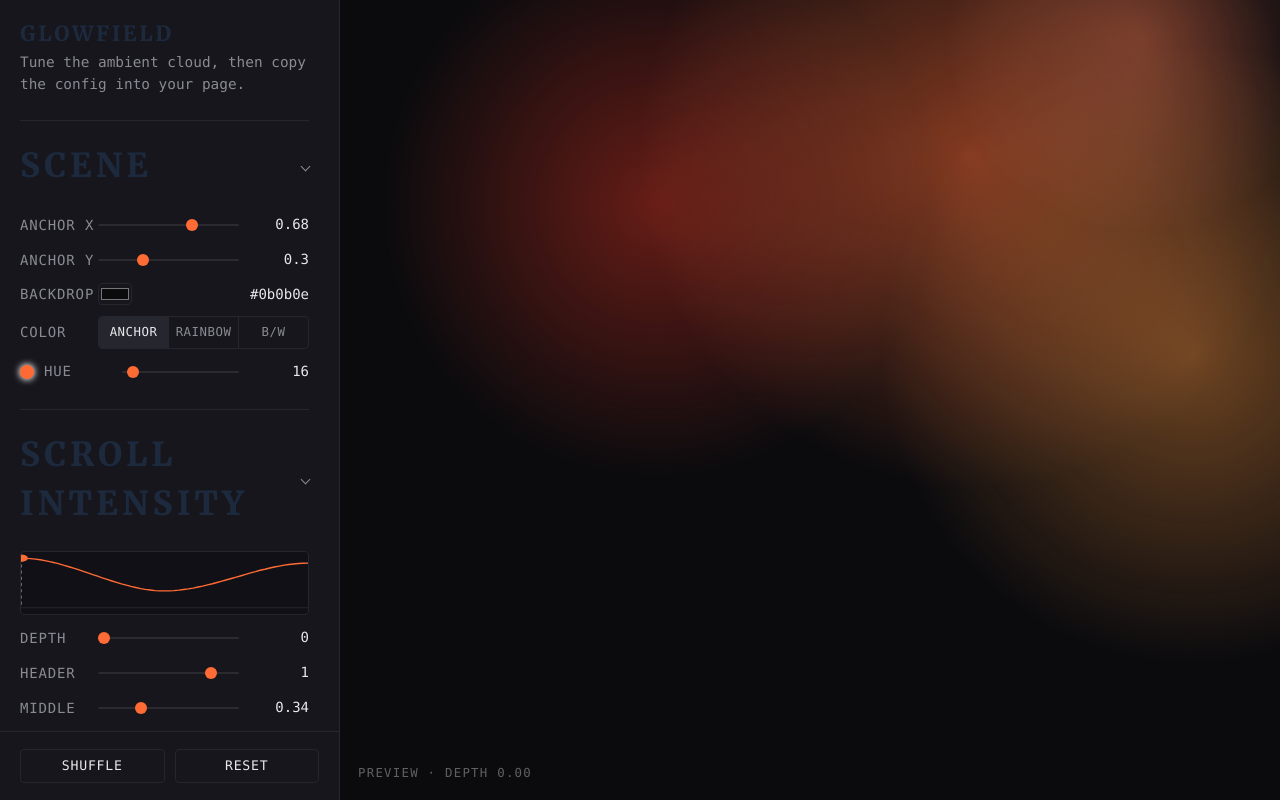
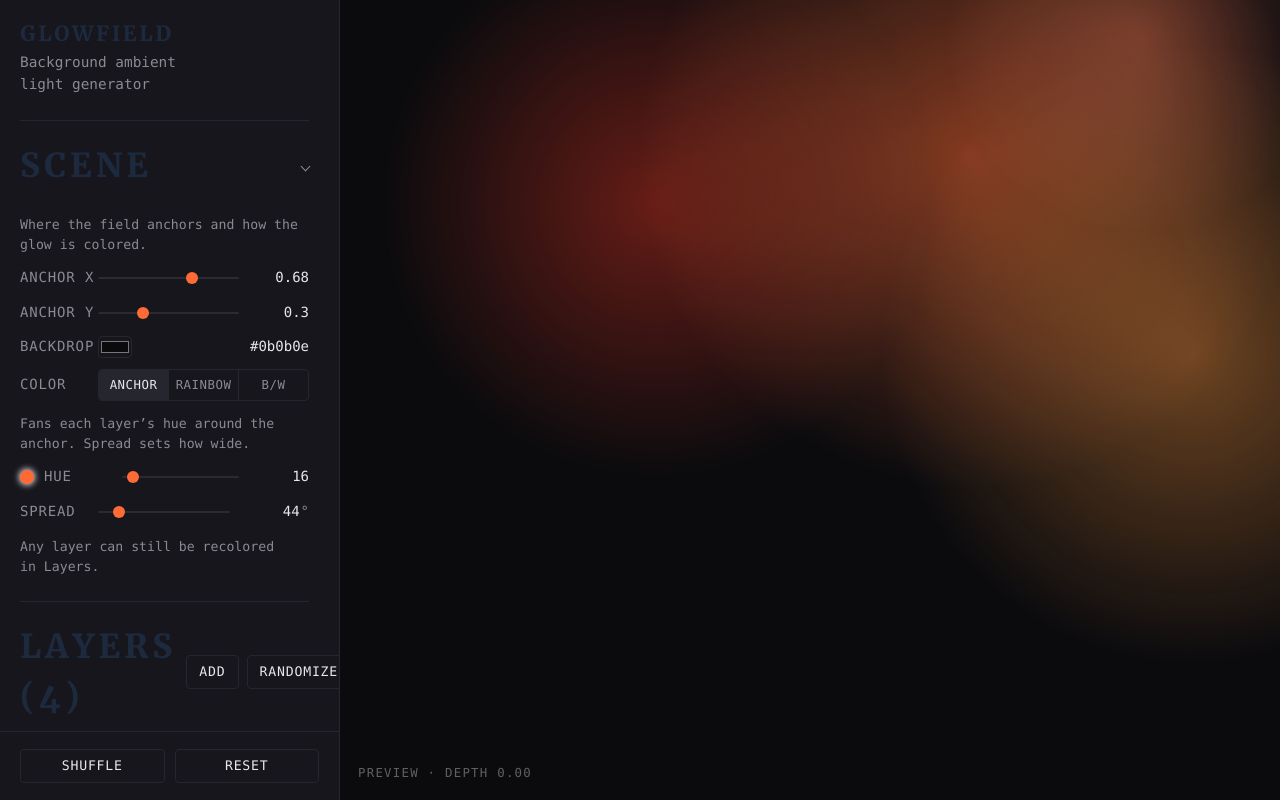
Before and after one commit to tjheffner/heffdotdev, a SvelteKit app: page /playground/glowfield in a window 1280 px wide. Both pictures are taken after a click on the heading "SCROLL INTENSITY". Built offline with nearby package versions, Linux system fonts and the light colour scheme.

Commit message:
glowfield updates + bugfix

```diff
--- a/src/lib/components/Currently.svelte
+++ b/src/lib/components/Currently.svelte
@@ -56,7 +56,7 @@
       {:then tracks}
         {#each tracks as track}
           <div class="tracklist">
-            <img src={track.image.find(i => i.size === 'large')['#text']} alt={track.album['#text']}>
+            <img src={track.image.find(i => i.size === 'large')?.['#text']} alt={track.album['#text']}>
             <div>
               <strong>{track.name}</strong>
               <p>{track.artist['#text']}</p>
--- a/src/routes/(nowrapper)/playground/glowfield/+page.svelte
+++ b/src/routes/(nowrapper)/playground/glowfield/+page.svelte
@@ -27,7 +27,9 @@
     depth: 0,
     bg: '#0b0b0e',
     colorMode: 'anchor' as ColorMode,
-    anchorHue: 16
+    anchorHue: 16,
+    anchorSpread: 44,
+    rainbowSat: 90
   };
 
   // --- state ------------------------------------------------------------
@@ -42,16 +44,28 @@
 
   let colorMode: ColorMode = INITIAL.colorMode;
   let anchorHue = INITIAL.anchorHue;
+  let anchorSpread = INITIAL.anchorSpread;
+  let rainbowSat = INITIAL.rainbowSat;
   let _prevHue = anchorHue;
+  let _prevSpread = anchorSpread;
+  let _prevRainbowSat = rainbowSat;
+
+  // Per-mode sub-hint shown under the colour buttons.
+  $: paletteHint =
+    colorMode === 'anchor'
+      ? 'Fans each layer’s hue around the anchor. Spread sets how wide.'
+      : colorMode === 'rainbow'
+        ? 'Gives each layer a random hue. Sat sets how vivid.'
+        : 'A grayscale ramp from dark to light across the layers.';
 
   // --- color generation ---------------------------------------------------
 
   function generateColor(index: number, total: number): { h: number; s: number; l: number } {
     switch (colorMode) {
       case 'anchor': {
-        // Deterministic fan around the anchor hue — smooth when the slider moves.
-        const spread = 44;
-        const offset = total > 1 ? (index / (total - 1) - 0.5) * spread : 0;
+        // Deterministic fan around the anchor hue — smooth when the sliders move.
+        const offset =
+          total > 1 ? (index / (total - 1) - 0.5) * anchorSpread : 0;
         return {
           h: Math.round((anchorHue + offset + 360) % 360),
           s: Math.round(94 + (index % 3) * 2),
@@ -61,7 +75,7 @@
       case 'rainbow':
         return {
           h: Math.round(rnd(0, 360)),
-          s: Math.round(rnd(82, 100)),
+          s: rainbowSat,
           l: Math.round(rnd(54, 68))
         };
       case 'mono':
@@ -87,10 +101,20 @@
     recolorLayers();
   }
 
-  // In anchor mode, smoothly recolor as the hue slider moves.
-  $: if (colorMode === 'anchor' && anchorHue !== _prevHue) {
+  // In anchor mode, smoothly recolor as the hue / spread sliders move.
+  $: if (
+    colorMode === 'anchor' &&
+    (anchorHue !== _prevHue || anchorSpread !== _prevSpread)
+  ) {
     _prevHue = anchorHue;
+    _prevSpread = anchorSpread;
     recolorLayers();
+  }
+
+  // In rainbow mode, the Sat slider retints every layer without re-rolling hues.
+  $: if (colorMode === 'rainbow' && rainbowSat !== _prevRainbowSat) {
+    _prevRainbowSat = rainbowSat;
+    layers = layers.map((l) => ({ ...l, s: rainbowSat }));
   }
 
   // --- helpers ----------------------------------------------------------
@@ -136,11 +160,8 @@
   }
 
   function randomizeAll() {
-    const count = layers.length || 4;
-    layers = Array.from({ length: count }, (_, i) => ({
-      ...randomLayer(i, count),
-      open: layers[i]?.open ?? false
-    }));
+    const count = Math.floor(rnd(3, 9)); // 3–8 blobs, like shuffle
+    layers = Array.from({ length: count }, (_, i) => randomLayer(i, count));
   }
 
   // Shuffle re-rolls the color mode/hue, anchor, layer count, and every layer;
@@ -149,7 +170,12 @@
     const modes: ColorMode[] = ['anchor', 'rainbow', 'mono'];
     colorMode = modes[Math.floor(Math.random() * modes.length)];
     anchorHue = Math.round(rnd(0, 360));
-    _prevHue = anchorHue; // keep the hue-watch reactive from double-recoloring
+    anchorSpread = Math.round(rnd(20, 160));
+    rainbowSat = Math.round(rnd(70, 100));
+    // keep the recolor watches from double-firing after this manual reroll
+    _prevHue = anchorHue;
+    _prevSpread = anchorSpread;
+    _prevRainbowSat = rainbowSat;
     anchor = { x: round(rnd(0.2, 0.8), 2), y: round(rnd(0.15, 0.6), 2) };
     const count = Math.floor(rnd(3, 9)); // 3–8 layers
     layers = Array.from({ length: count }, (_, i) => randomLayer(i, count));
@@ -162,7 +188,11 @@
     bg = INITIAL.bg;
     colorMode = INITIAL.colorMode;
     anchorHue = INITIAL.anchorHue;
+    anchorSpread = INITIAL.anchorSpread;
+    rainbowSat = INITIAL.rainbowSat;
     _prevHue = anchorHue;
+    _prevSpread = anchorSpread;
+    _prevRainbowSat = rainbowSat;
   }
 
   // --- intensity curve graph ---------------------------------------------
@@ -196,6 +226,33 @@
   })();
 
   $: markerX = depth * 100;
+
+  // Click (or drag) anywhere on the curve to scrub depth to that scroll position.
+  function scrubDepth(e: PointerEvent) {
+    const rect = (e.currentTarget as SVGElement).getBoundingClientRect();
+    if (rect.width === 0) return;
+    depth = Math.min(1, Math.max(0, (e.clientX - rect.left) / rect.width));
+  }
+
+  function onCurvePointerDown(e: PointerEvent) {
+    (e.currentTarget as SVGElement).setPointerCapture(e.pointerId);
+    scrubDepth(e);
+  }
+
+  function onCurvePointerMove(e: PointerEvent) {
+    if (e.buttons === 0) return;
+    scrubDepth(e);
+  }
+
+  function onCurveKeyDown(e: KeyboardEvent) {
+    const step = e.shiftKey ? 0.1 : 0.01;
+    if (e.key === 'ArrowLeft' || e.key === 'ArrowDown') depth = Math.max(0, depth - step);
+    else if (e.key === 'ArrowRight' || e.key === 'ArrowUp') depth = Math.min(1, depth + step);
+    else if (e.key === 'Home') depth = 0;
+    else if (e.key === 'End') depth = 1;
+    else return;
+    e.preventDefault();
+  }
 
   $: markerY = (() => {
     const { header: a, middle: m, footer: f } = intensity;
@@ -243,9 +300,10 @@ ${layerLines}
 
 <PlaygroundShell
   title="Glowfield"
-  subtitle="Tune the ambient cloud{dev ? ', then copy the config into your page' : ''}."
+  subtitle="Background ambient light generator"
 >
   <Section title="Scene">
+    <p class="hint">Where the field anchors and how the glow is colored.</p>
     <Slider label="Anchor X" bind:value={anchor.x} min={0} max={1} step={0.01} />
     <Slider label="Anchor Y" bind:value={anchor.y} min={0} max={1} step={0.01} />
     <label class="color-row">
@@ -262,34 +320,26 @@ ${layerLines}
         <button class="mode-btn" class:active={colorMode === 'mono'} on:click={() => applyColorMode('mono')}>B/W</button>
       </div>
     </div>
+    <p class="hint">{paletteHint}</p>
 
     {#if colorMode === 'anchor'}
       <div class="hue-row">
         <span class="hue-swatch" style="background: hsl({anchorHue}, 100%, 60%);"></span>
         <Slider label="Hue" bind:value={anchorHue} min={0} max={360} step={1} />
       </div>
+      <Slider label="Spread" bind:value={anchorSpread} min={0} max={360} step={1} unit="°" />
+    {:else if colorMode === 'rainbow'}
+      <Slider label="Sat" bind:value={rainbowSat} min={0} max={100} step={1} unit="%" />
     {/if}
+    <p class="hint">Any layer can still be recolored in Layers.</p>
   </Section>
 
-  <Section title="Scroll intensity" open={false}>
-    <svg class="curve" viewBox="0 0 100 40" preserveAspectRatio="none" role="img" aria-label="Opacity across scroll depth">
-      <line x1="0" y1="36" x2="100" y2="36" class="axis" />
-      <path d={curvePath} class="trace" />
-      <line x1={markerX} y1="4" x2={markerX} y2="36" class="cursor" />
-      <circle cx={markerX} cy={markerY} r="2.4" class="dot" />
-    </svg>
-    <Slider label="Depth" bind:value={depth} min={0} max={1} step={0.001} />
-    <Slider label="Header" bind:value={intensity.header} min={0} max={1.2} step={0.01} />
-    <Slider label="Middle" bind:value={intensity.middle} min={0} max={1.2} step={0.01} />
-    <Slider label="Footer" bind:value={intensity.footer} min={0} max={1.2} step={0.01} />
-    <p class="hint">Depth simulates page scroll: 0 is the header, 1 is the footer.</p>
-  </Section>
-
-  <Section title={`Layers · ${layers.length}`}>
+  <Section title={`Layers (${layers.length})`}>
     <div slot="actions" class="group-actions">
       <button class="btn" on:click|preventDefault|stopPropagation={addLayer}>Add</button>
       <button class="btn" on:click|preventDefault|stopPropagation={randomizeAll}>Randomize</button>
     </div>
+    <p class="hint">Each layer is a soft blob of light. Stack and drift them for depth.</p>
     {#each layers as layer, i (layer)}
       <details class="layer" bind:open={layer.open}>
         <summary>
@@ -335,13 +385,41 @@ ${layerLines}
     {/each}
   </Section>
 
+  <Section title="Scroll intensity" open={false}>
+    <p class="hint">Depth simulates page scroll: 0 is the header, 1 is the footer.</p>
+    <p class="hint">Other sliders control opacity.</p>
+    <svg
+      class="curve"
+      viewBox="0 0 100 40"
+      preserveAspectRatio="none"
+      role="slider"
+      tabindex="0"
+      aria-label="Scroll depth"
+      aria-valuemin={0}
+      aria-valuemax={1}
+      aria-valuenow={depth}
+      on:pointerdown={onCurvePointerDown}
+      on:pointermove={onCurvePointerMove}
+      on:keydown={onCurveKeyDown}>
+      <line x1="0" y1="36" x2="100" y2="36" class="axis" />
+      <path d={curvePath} class="trace" />
+      <line x1={markerX} y1="4" x2={markerX} y2="36" class="cursor" />
+      <circle cx={markerX} cy={markerY} r="2.4" class="dot" />
+    </svg>
+    <Slider label="Depth" bind:value={depth} min={0} max={1} step={0.001} />
+    <Slider label="Header" bind:value={intensity.header} min={0} max={1.2} step={0.01} />
+    <Slider label="Middle" bind:value={intensity.middle} min={0} max={1.2} step={0.01} />
+    <Slider label="Footer" bind:value={intensity.footer} min={0} max={1.2} step={0.01} />
+  </Section>
+
   {#if dev}
-    <Section title="Config" open={false}>
+    <Section title="Code" open={false}>
       <button
         slot="actions"
         class="btn accent"
         on:click|preventDefault|stopPropagation={copyConfig}
       >{copied ? 'Copied' : 'Copy'}</button>
+      <p class="hint">Copy this into your page to reproduce the current field.</p>
       <pre class="config">{configText}</pre>
     </Section>
   {/if}
@@ -379,6 +457,12 @@ ${layerLines}
     background: #101016;
     border: 1px solid var(--pg-line);
     border-radius: 4px;
+    cursor: pointer;
+    touch-action: none;
+  }
+  .curve:focus-visible {
+    outline: 2px solid var(--pg-accent, #6ea8fe);
+    outline-offset: 2px;
   }
   .curve .axis {
     stroke: var(--pg-line);
```
